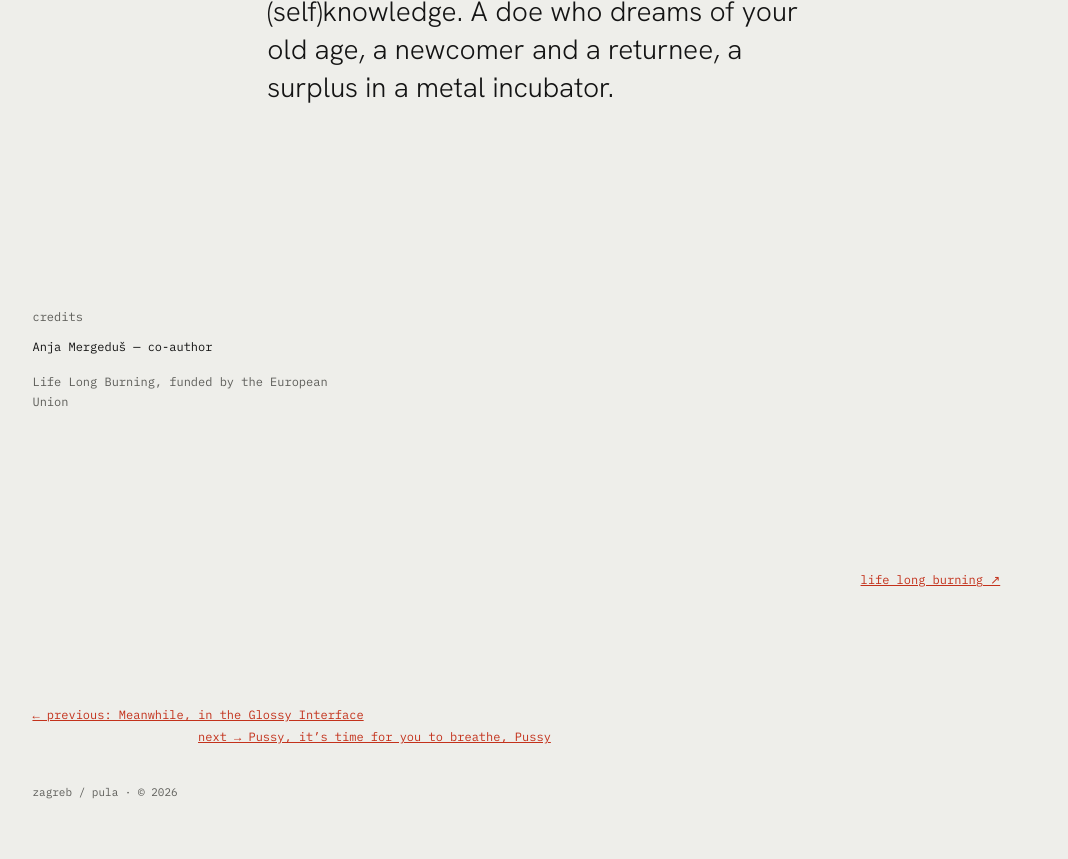
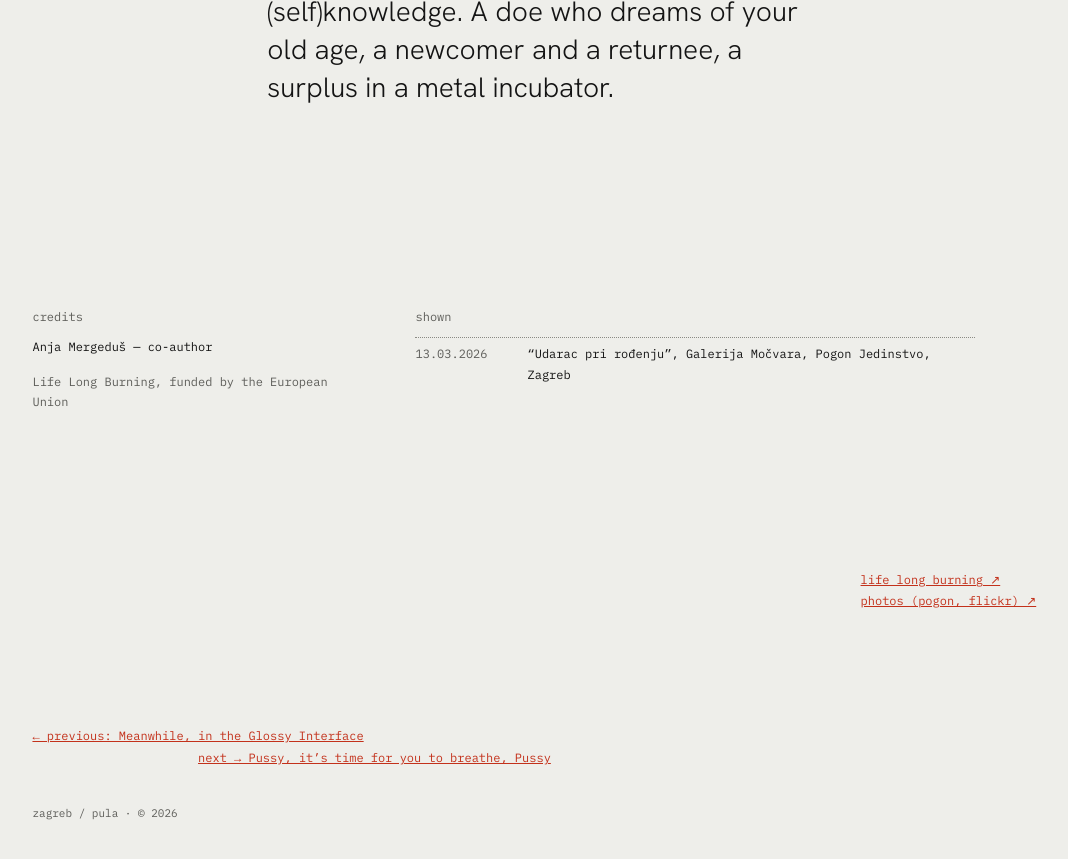
Before and after one commit to ariansajina/dora, a Jekyll site: the page built from _works/padian-rota.md, in a window 1280 px wide and 900 px high, scrolled down 1951 px. Shown: the top 859 px of the window, without its empty margins (43-1111 px from the left). Built offline with Jekyll 4.4.1, drawn with Linux system fonts in a browser that asks for light colours.

Commit message:
Padian Rota: Galerija Močvara showing (13.03.2026) and Pogon photos; About: Plesni studio INK and Radio Rojc interview
Co-Authored-By: Claude Opus 5.5 <noreply@anthropic.com>
Claude-Session: https://claude.ai/code/session_01NRqUDZr8qRLLKR4PT5KcEm

```diff
--- a/_works/padian-rota.md
+++ b/_works/padian-rota.md
@@ -23,6 +23,10 @@ credits:
   - { name: "Anja Mergeduš", role: "co-author" }
 # source: https://www.lifelongburning.eu/artistic-exchange-residencies/dora-brkaric-anja-mergedus
 supported: "Life Long Burning, funded by the European Union"
+# source: https://www.flickr.com/photos/pogon-zagreb/albums/72177720334739389 (13.3.2026, "Padian Rota: Udarac pri rođenju", Galerija Močvara / URK, photos Ive Trojanović)
+shown:
+  - { date: "13.03.2026", venue: "“Udarac pri rođenju”, Galerija Močvara, Pogon Jedinstvo, Zagreb" }
 links:
   - { label: "life long burning", url: "https://www.lifelongburning.eu/artistic-exchange-residencies/dora-brkaric-anja-mergedus" }
+  - { label: "photos (pogon, flickr)", url: "https://www.flickr.com/photos/pogon-zagreb/albums/72177720334739389" }
 ---
```
Also changed, not shown: about.md (+3 -1 lines).
